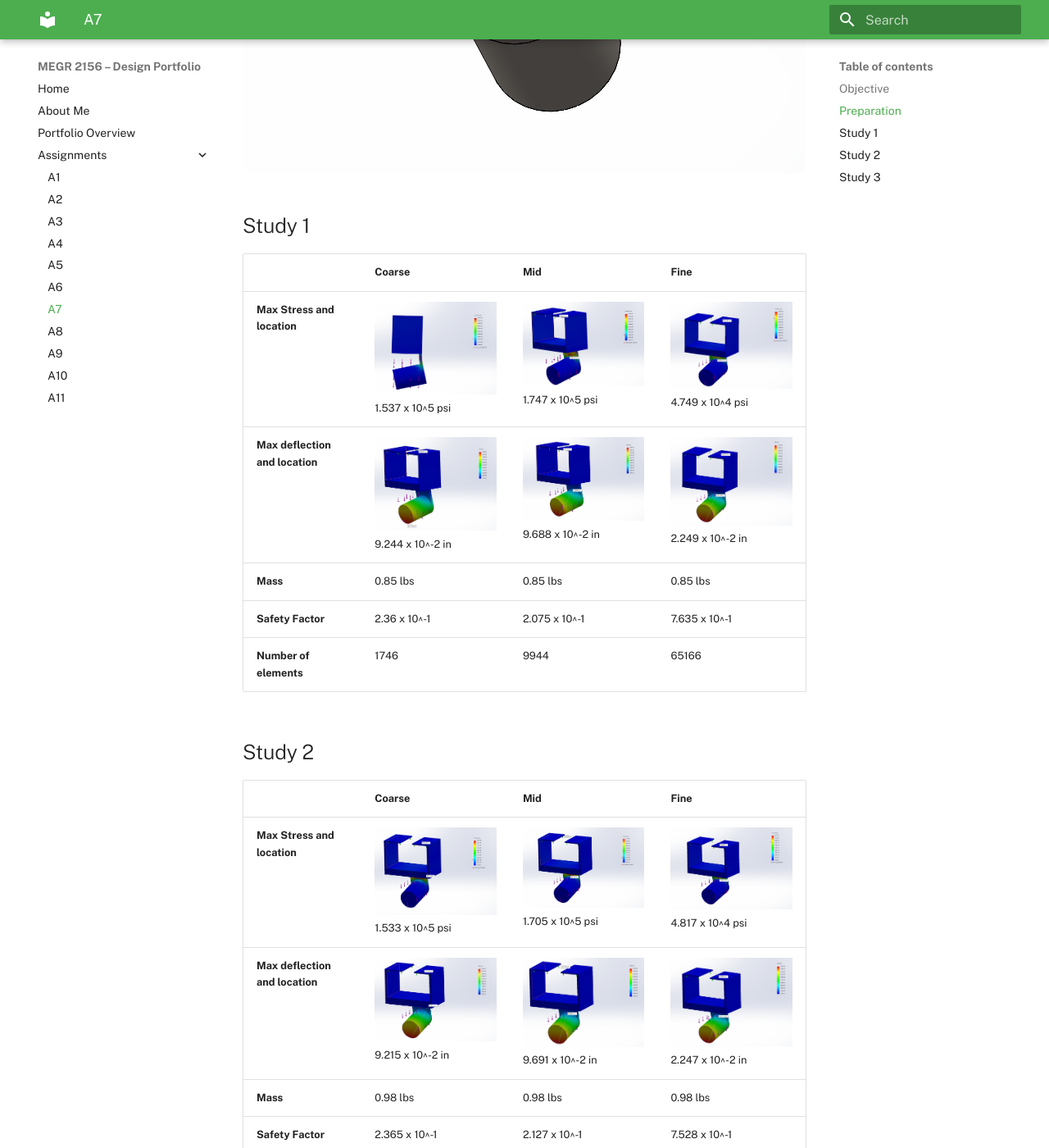
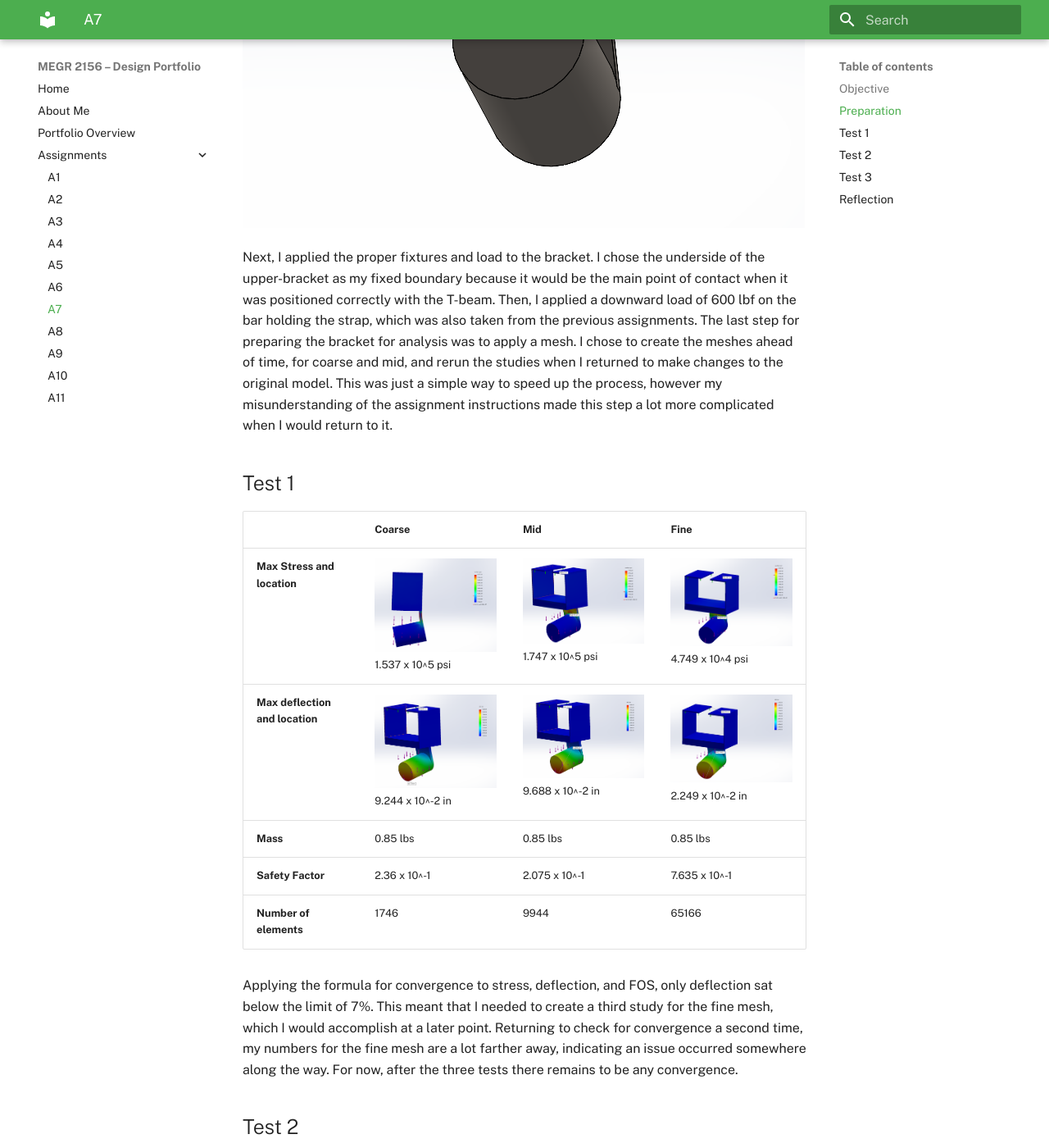
Before and after one commit to Jmswanchara/megr2156-portfolio, an MkDocs documentation site: the page built from docs/assignments/A07/index.md, in a window 1280 px wide and 1400 px high, scrolled down 2257 px. Shown: the whole window at 82% size. Built offline with MkDocs 1.6.1 and Material for MkDocs 9.7.7, drawn with Linux system fonts in a browser that asks for light colours; some of the changed text lies outside the part shown.

Commit message:
Revise index.md with new tests and reflections
Updated the assignment document to include additional tests and reflections on the analysis process.

```diff
--- a/docs/assignments/A07/index.md
+++ b/docs/assignments/A07/index.md
@@ -10,13 +10,13 @@
 
 ![Bracket Material](Bracket_Material_A7.png)
 
-
+The first step before beginning this assignment was to assign the material I chose from the previous assignments to my bracket, which in this case was ASTM A36 Steel.
 
 ![Bracket Fixtures](Bracket_Fixtures_A7.png)
 
+Next, I applied the proper fixtures and load to the bracket.  I chose the underside of the upper-bracket as my fixed boundary because it would be the main point of contact when it was positioned correctly with the T-beam.  Then, I applied a downward load of 600 lbf on the bar holding the strap, which was also taken from the previous assignments.  The last step for preparing the bracket for analysis was to apply a mesh.  I chose to create the meshes ahead of time, for coarse and mid, and rerun the studies when I returned to make changes to the original model.  This was just a simple way to speed up the process, however my misunderstanding of the assignment instructions made this step a lot more complicated when I would return to it.
 
-
-## Study 1
+## Test 1
 
 <table>
   <tr>
@@ -85,7 +85,11 @@
   </tr>
 </table>
 
-## Study 2
+Applying the formula for convergence to stress, deflection, and FOS, only deflection sat below the limit of 7%.  This meant that I needed to create a third study for the fine mesh, which I would accomplish at a later point.  Returning to check for convergence a second time, my numbers for the fine mesh are a lot farther away, indicating an issue occurred somewhere along the way.  For now, after the three tests there remains to be any convergence.
+
+## Test 2
+
+Following the first study, I returned to the original model to make a design change that might improve the chance of convergence happening.  I decided to triple the already delicate thickness of the side walls of the bracket, increasing them to about 0.12 inches.  Afterwards, I reopened each of the studies and ran them a second time so that the changes were now incorporated into the FEA.  I then collected the numbers again and filled out the table below.
 
 <table>
   <tr>
@@ -154,7 +158,7 @@
   </tr>
 </table>
 
-## Study 3
+## Test 3
 
 ![Addition](Bracket_addition_A7.png)
 
@@ -226,3 +230,5 @@
     <td>74765</td>
   </tr>
 </table>
+
+## Reflection
```
